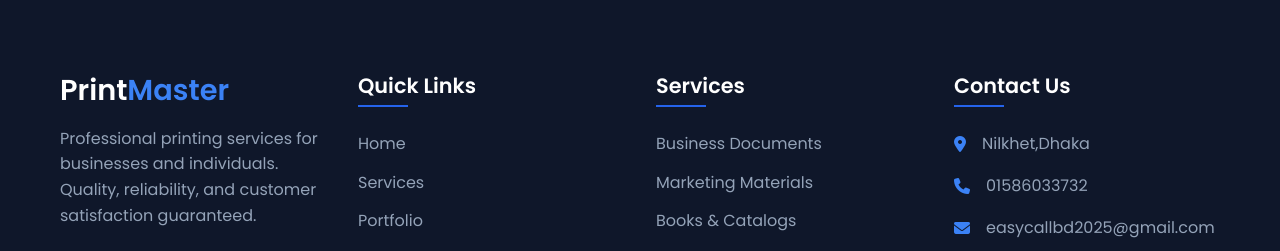
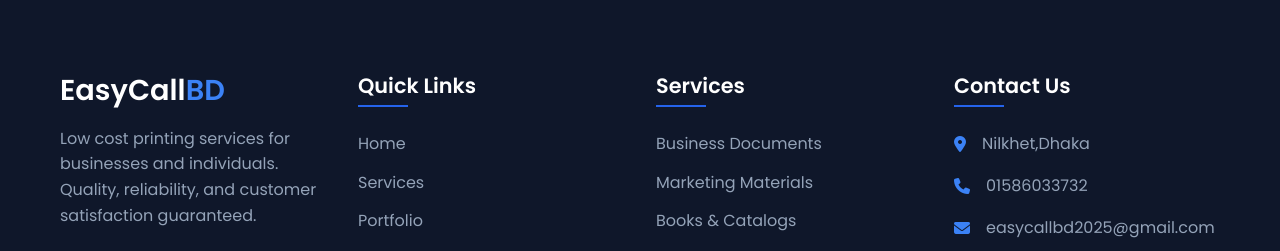
Before and after one commit to suptoo/Printing_website, a plain HTML site: page services.html in a window 1280 px wide. Shown: the part 4353-4604 px from the top of the page. Drawn offline with Linux system fonts and the light colour scheme.

Commit message:
Update services.html

```diff
--- a/services.html
+++ b/services.html
@@ -226,9 +226,9 @@
             <div class="footer-content">
                 <div class="footer-column">
                     <div class="footer-logo">
-                        <h2>Print<span>Master</span></h2>
+                        <h2>EasyCall<span>BD</span></h2>
                     </div>
-                    <p>Professional printing services for businesses and individuals. Quality, reliability, and customer satisfaction guaranteed.</p>
+                    <p>Low cost printing services for businesses and individuals. Quality, reliability, and customer satisfaction guaranteed.</p>
                     <div class="social-links">
                         <a href="#"><i class="fab fa-facebook-f"></i></a>
                         <a href="#"><i class="fab fa-twitter"></i></a>
```
